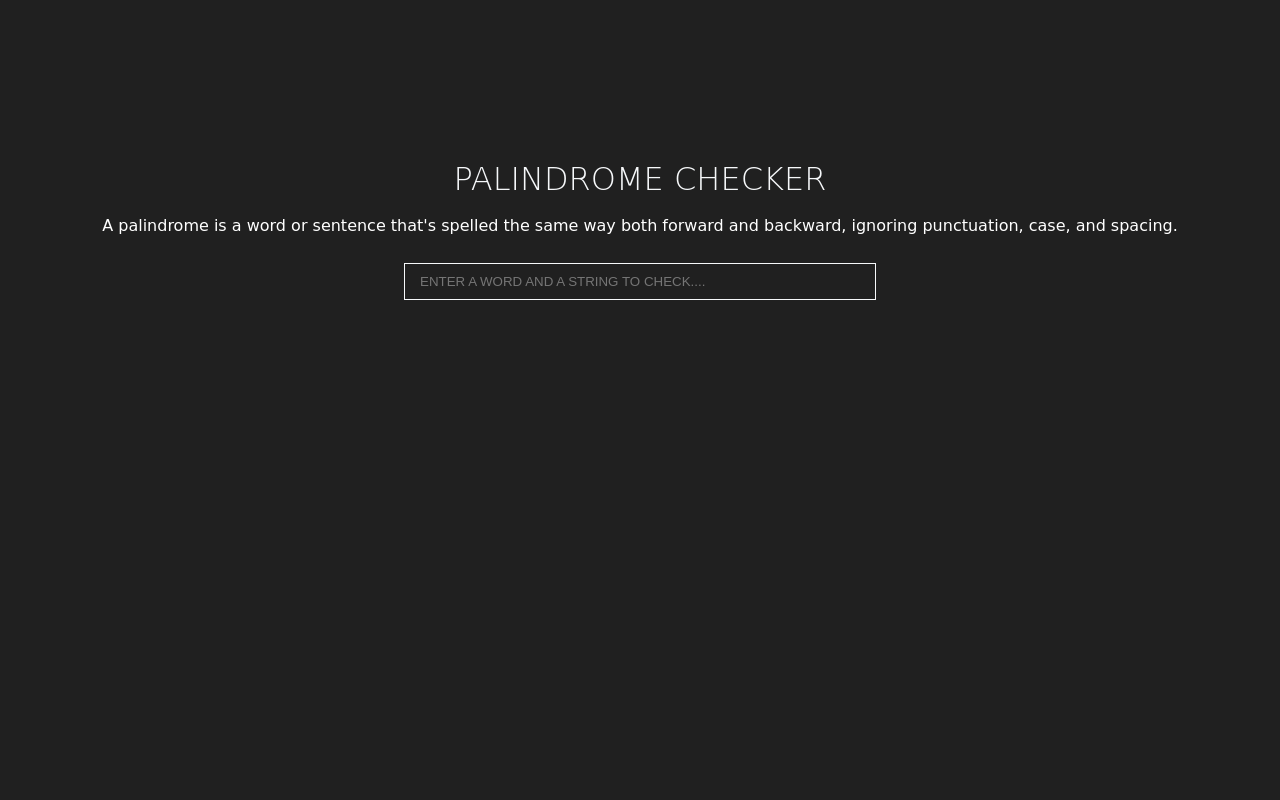
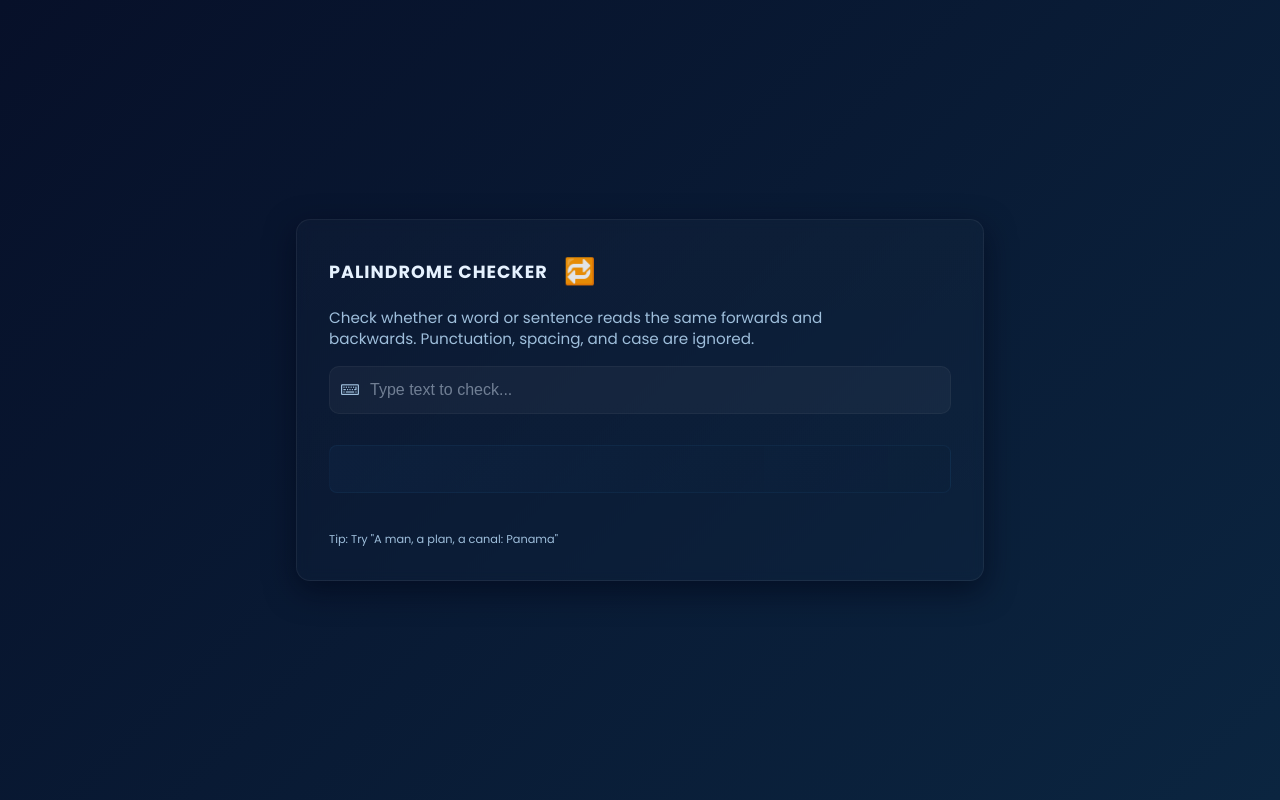
Before and after one commit to MONSTERBOY110/JS-CODES, a plain HTML site: page Palindrome_Checker/palindrome.html in a window 1280 px wide. Drawn offline with Linux system fonts and the light colour scheme.

Commit message:
Ui Change

```diff
--- a/Palindrome_Checker/palindrome.html
+++ b/Palindrome_Checker/palindrome.html
@@ -1,25 +1,39 @@
 <!DOCTYPE html>
 <html lang="en">
 <head>
-    <link href="style.css" rel="stylesheet">
     <meta name="viewport" content="width=device-width, initial-scale=1">
     <meta charset="utf-8"/>
     <title>Palindrome Checker</title>
+
+    <!-- Font & Icons -->
+    <link href="https://fonts.googleapis.com/css2?family=Poppins:wght@300;400;600;700&display=swap" rel="stylesheet">
     <link rel="stylesheet" href="https://cdnjs.cloudflare.com/ajax/libs/font-awesome/4.7.0/css/font-awesome.min.css">
-    <script src="script.js"></script>
+
+    <link href="style.css" rel="stylesheet">
 </head>
 <body>
 <div class="container">
-    <div class="Form">
+    <div class="card">
+        <div class="card-header">
+            <h1>PALINDROME CHECKER</h1>
+            <span class="decor">🔁</span>
+        </div>
 
-        <h1>PALINDROME CHECKER</h1>
-        <br>
-        <p style="color:white;font-family: cursive;"> A palindrome is a word or sentence that's spelled the same way both forward and backward, ignoring
-            punctuation, case, and spacing.</p>
-        <br>
-        <input type="text" class="inputbox" oninput="palindrome()" placeholder="Enter a word and a string to check....">
-        <p class="list"></p>
+        <p class="desc">Check whether a word or sentence reads the same forwards and backwards. Punctuation, spacing, and case are ignored.</p>
+
+        <div class="input-wrap">
+            <i class="fa fa-keyboard-o input-icon" aria-hidden="true"></i>
+            <input type="text" class="inputbox" oninput="palindrome()" placeholder="Type text to check..." />
+        </div>
+
+        <p class="list" aria-live="polite"></p>
+
+        <footer class="footer">
+            <small>Tip: Try "A man, a plan, a canal: Panama"</small>
+        </footer>
     </div>
 </div>
+
+<script src="script.js"></script>
 </body>
 </html>
--- a/Palindrome_Checker/style.css
+++ b/Palindrome_Checker/style.css
@@ -1,39 +1,148 @@
-*{
-    padding:0;
-    margin:0;
+:root{
+  --bg-1: #071029;
+  --bg-2: #0b2540;
+  --card: rgba(255,255,255,0.04);
+  --glass: rgba(255,255,255,0.06);
+  --accent: #38A3FF;
+  --muted: #9fbfdc;
+  --text: #E6F2FF;
+  --success: #66e07f;
+  --danger: #ff6b6b;
+  --shadow: 0 10px 30px rgba(2,6,23,0.6);
 }
+
+*{box-sizing:border-box}
+html,body{height:100%}
 body{
-    background-color: #202020;
-    margin: 60px auto;
-    text-align:center;
+  margin:0;
+  font-family: 'Poppins', system-ui, -apple-system, "Segoe UI", Roboto, "Helvetica Neue", Arial;
+  background: linear-gradient(135deg,var(--bg-1) 0%, var(--bg-2) 100%);
+  color:var(--text);
+  display:flex;
+  align-items:center;
+  justify-content:center;
+  padding:2rem;
+  -webkit-font-smoothing:antialiased;
+  -moz-osx-font-smoothing:grayscale;
 }
-h1{
-    font-family: cursive;
-    padding-top:100px;
-    color:#f6f8fa;
-    font-weight:100;
+
+.container{
+  width:100%;
+  max-width:720px;
+  padding:1rem;
 }
-h3{
-    font-weight:lighter;
-    font-family: cursive;
-    padding-top:10px;
-    color:#f6f8fa;
-    font-weight:100;
-    word-spacing:1;
+
+.card{
+  background: linear-gradient(180deg, rgba(255,255,255,0.02), rgba(255,255,255,0.01));
+  border: 1px solid rgba(255,255,255,0.06);
+  border-radius:14px;
+  padding:2rem;
+  box-shadow: var(--shadow);
+  backdrop-filter: blur(6px);
+  display:flex;
+  flex-direction:column;
+  gap:1rem;
+}
+
+/* Header */
+.card-header{
+  display:flex;
+  align-items:center;
+  gap:1rem;
+}
+.card-header h1{
+  margin:0;
+  font-size:1.1rem;
+  letter-spacing:1px;
+  font-weight:700;
+  color:var(--text);
+}
+.card-header .decor{
+  font-size:1.6rem;
+  opacity:0.9;
+}
+
+/* Description */
+.desc{
+  margin:0;
+  color:var(--muted);
+  font-size:0.95rem;
+  line-height:1.4;
+  max-width:60ch;
+}
+
+/* Input */
+.input-wrap{
+  position:relative;
+  display:flex;
+  align-items:center;
+}
+.input-icon{
+  position:absolute;
+  left:12px;
+  color:var(--muted);
+  font-size:1.05rem;
+  pointer-events:none;
 }
 .inputbox{
-    border:1px solid #f6f8fa;
-    padding:10px;
-    text-indent:5px;
-    width:450px;
-    background-color:#202020;
-    margin:10px;
-    text-transform:uppercase;
-    color:#f6f8fa;
-    font-weight:lighter;
+  width:100%;
+  padding:14px 16px 14px 40px;
+  background:var(--card);
+  border:1px solid rgba(255,255,255,0.04);
+  color:var(--text);
+  border-radius:10px;
+  font-size:1rem;
+  transition:box-shadow .18s ease, transform .12s ease, border-color .12s ease;
+  outline:none;
 }
+.inputbox::placeholder{ color:rgba(223,238,255,0.45) }
+
+.inputbox:focus{
+  box-shadow: 0 6px 20px rgba(56,163,255,0.12);
+  border-color:var(--accent);
+  transform:translateY(-1px);
+}
+
+/* Result box */
 .list{
-    color:#f6f8fa;
-    font-size:20px;
-    padding-top:50px;
+  min-height:48px;
+  display:flex;
+  align-items:center;
+  gap:0.75rem;
+  padding:12px 14px;
+  border-radius:8px;
+  background:linear-gradient(90deg, rgba(56,163,255,0.04), rgba(9,22,38,0.02));
+  border:1px solid rgba(56,163,255,0.06);
+  color:var(--muted);
+  font-weight:600;
+  font-size:0.98rem;
 }
+
+/* Footer */
+.footer{
+  margin-top:6px;
+  color:var(--muted);
+  display:flex;
+  justify-content:space-between;
+  align-items:center;
+  font-size:0.85rem;
+}
+
+/* Success / failure helpers (script.js can toggle .success/.error on .list) */
+.list.success{
+  border-color: rgba(102,224,127,0.15);
+  background: linear-gradient(90deg, rgba(102,224,127,0.03), rgba(9,22,38,0.02));
+  color:var(--success);
+}
+.list.error{
+  border-color: rgba(255,107,107,0.12);
+  background: linear-gradient(90deg, rgba(255,107,107,0.03), rgba(9,22,38,0.02));
+  color:var(--danger);
+}
+
+/* Responsive */
+@media (max-width:520px){
+  .card{ padding:1.25rem }
+  .card-header h1{ font-size:0.95rem }
+  .inputbox{ padding:12px 12px 12px 36px }
+}
```
